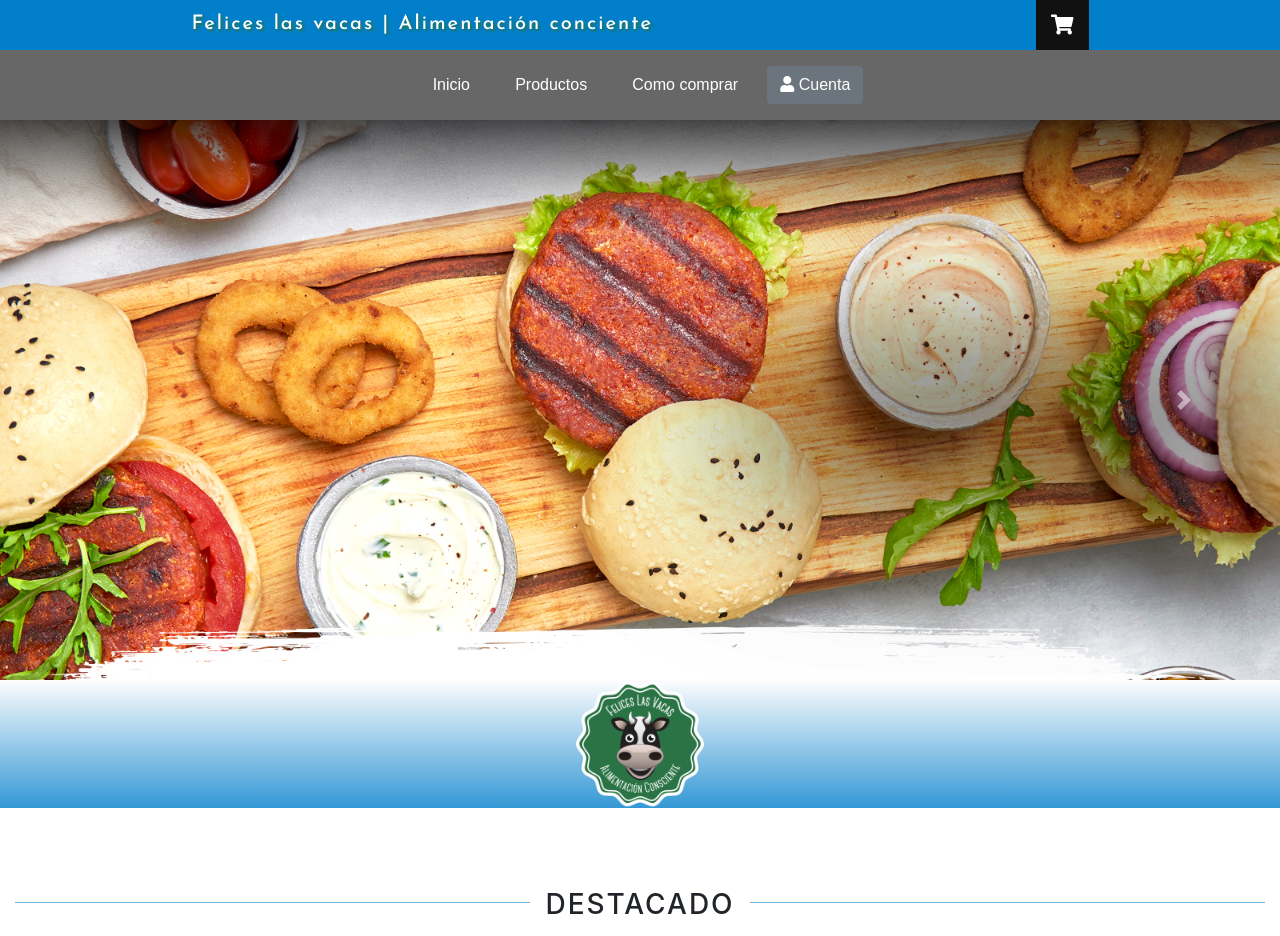
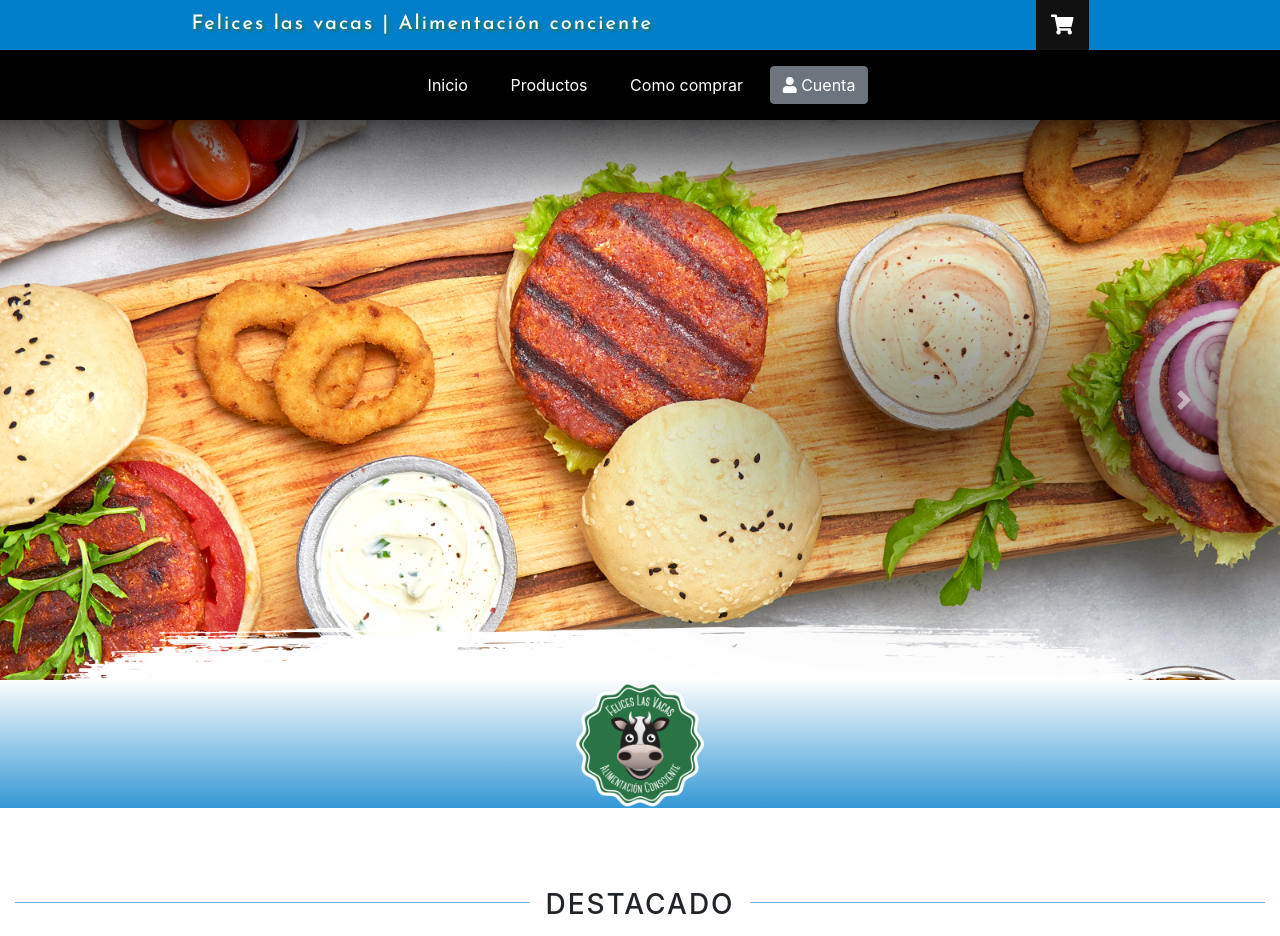
Before and after one commit to IvanEmanuelCamperchioli/FELICES-LAS-VACAS, a React (Create React App) app in the folder frontend/: page / in a window 1280 px wide. Built offline with nearby package versions, Linux system fonts and the light colour scheme.

Commit message:
ultimo cambio antes de hacer pull a rama dev

```diff
--- a/frontend/src/styles/header.css
+++ b/frontend/src/styles/header.css
@@ -19,13 +19,6 @@
   margin-top: 5px;
   text-shadow: 2px 2px 3px rgb(41, 115, 68);
 }
-
-.navbar {
-    background-color: #676767;
-    font-family: Arial, Helvetica, sans-serif;
-    display: flex;
-    justify-content: space-evenly!important;
-  }
 
   .desplegable:hover {
     transition: all 1s;
@@ -49,6 +42,11 @@
     color: black!important;
   }
 
+  .navbar {
+    background: black!important;
+    display: flex;
+    justify-content: space-evenly!important;
+  }
 
 .navbar a {
     float: left;
```
